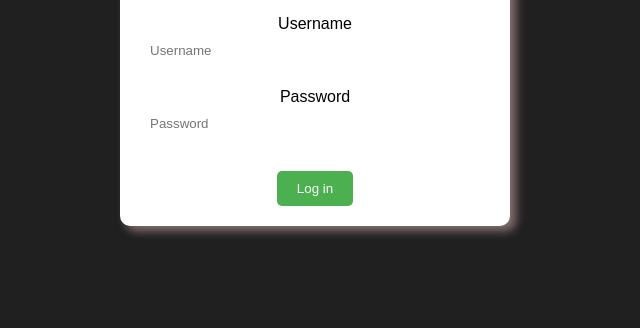
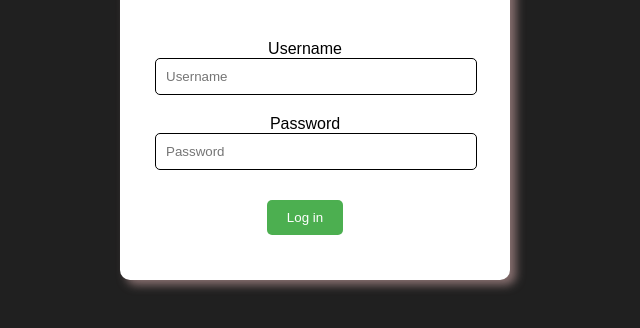
Before and after one commit to MC-137/Sign-in-, a plain HTML site: page MC137.html in a window 1280 px wide. Shown: the part 114-442 px from the top of the page, without its empty margins (325-965 px from the left). Drawn offline with Linux system fonts and the light colour scheme.

Commit message:
Update MC137.html

```diff
--- a/MC137.html
+++ b/MC137.html
@@ -9,6 +9,11 @@
             display: flex;
             justify-content: center;">
 <style>
+	form{
+	padding: 25px;
+	padding-left: 15px;
+	padding-right: 35px;
+   	 }
 
     .grid{
     margin: 50px auto;
@@ -29,6 +34,7 @@
 			border-radius: 5px;
 			border: none;
 			margin-bottom: 20px;
+			border: 1px solid black
 		}
          .user{
             border: solid;
```
